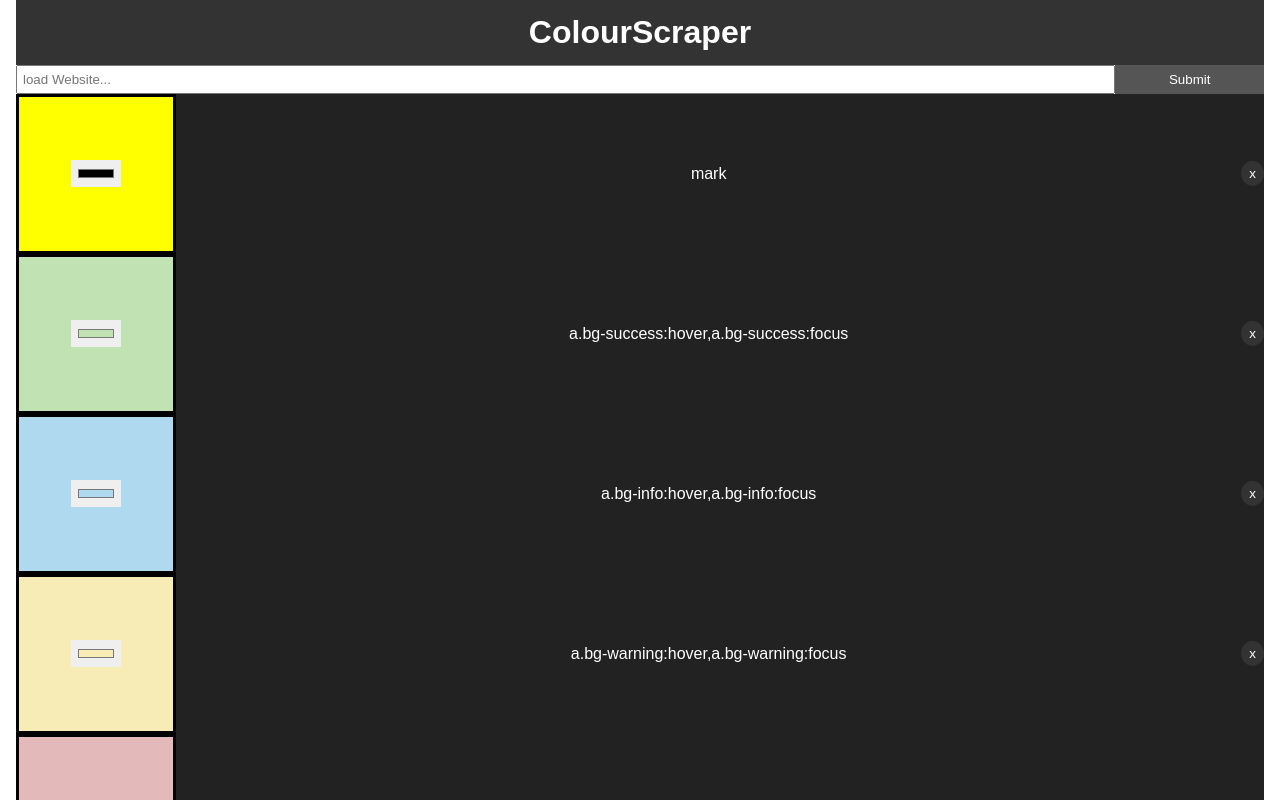
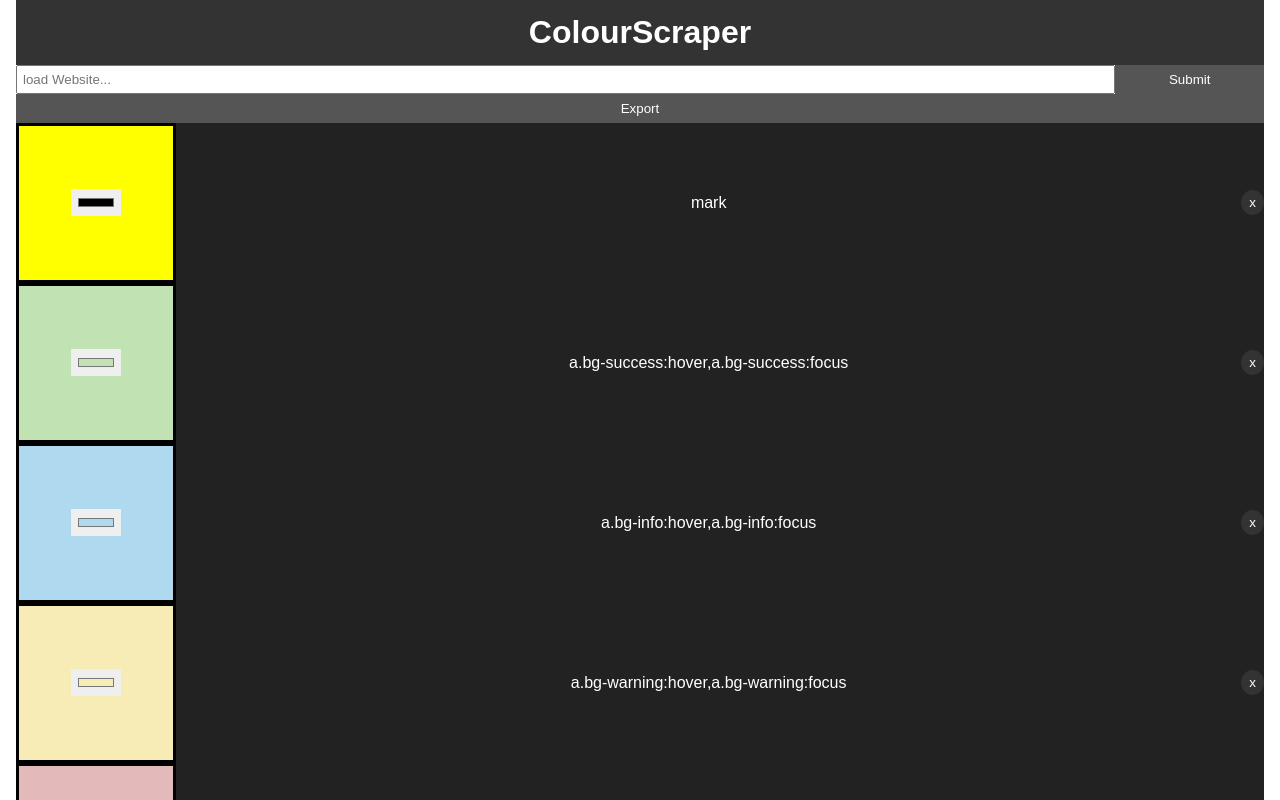
Before and after one commit to Nxmee/HS6, a React (Create React App) app in the folder hacksheffieldreact/: page / in a window 1280 px wide. Shown: the top 800 px of the page. Built offline with nearby package versions, Linux system fonts and the light colour scheme.

Commit message:
Added export button

```diff
--- a/hacksheffieldreact/src/App.js
+++ b/hacksheffieldreact/src/App.js
@@ -2,6 +2,7 @@
 import React, {Component} from 'react';
 import Colours from './components/Colours';
 import SelectSite from './components/SelectSite';
+import Export from './components/Export';
 import Header from './components/layout/header';
 import './App.css';
 
@@ -60,6 +61,11 @@ export class App extends Component {
     {"id":50,"location":"#surveyResults .surveySwatch","colour":"#999 none repeat scroll 0%"}]
   }
 
+  exportCSS = () => {
+    //add code to export CSS here
+    console.log('exporting CSS')
+  }
+
   changeColour = (id, colour) => {
     this.setState({colours: this.state.colours.map((iteratecolour) => {
         console.log(iteratecolour.id)
@@ -84,6 +90,7 @@ export class App extends Component {
         <div className="container">
           <Header/>
           <SelectSite setColours={this.setColours}/>
+          <Export exportCSS={this.exportCSS}/>
           <div className="Colours" style={{display: 'flex', alignItems: 'center', flexWrap: 'wrap'}}>
             <Colours colours={this.state.colours} delColour={this.delColour} changeColour={this.changeColour}/>
           </div>
--- /dev/null
+++ b/hacksheffieldreact/src/components/Export.js
@@ -0,0 +1,25 @@
+import React, { Component } from 'react'
+
+export class Export extends Component {
+
+    onSubmit = (e) => {
+        e.preventDefault();
+        this.props.exportCSS.bind(this);
+    }
+
+    render() {
+        return (
+            <form onSubmit={this.onSubmit} style={{display: 'flex'}}>
+                <input
+                type="submit"
+                value="Export"
+                className="btn"
+                style={{flex: '1'}}
+                />
+            </form>
+
+        )
+    }
+}
+
+export default Export
```
